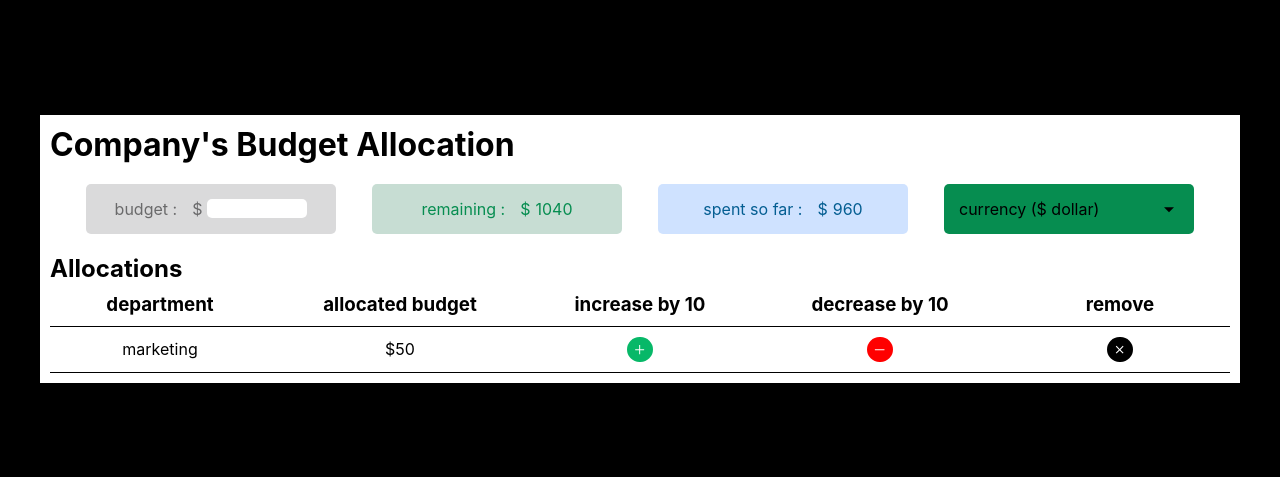
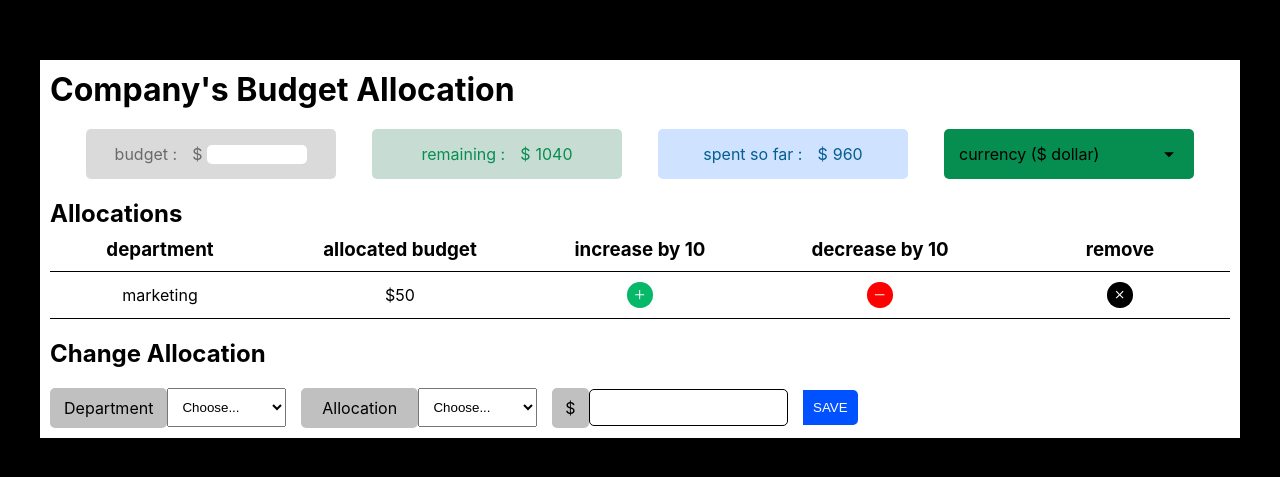
Before and after one commit to majid-hatami-maleki/IBM-project, a React (Create React App) app: page / in a window 1280 px wide. Shown: the part 151-628 px from the top of the page. Built offline with nearby package versions, Linux system fonts and the light colour scheme.

Commit message:
programming concepts

```diff
--- a/src/App.js
+++ b/src/App.js
@@ -2,6 +2,7 @@ import React from 'react'
 import './app.css'
 import BudgOptionsPanel from './components/budget-options-panel/BudgOptionsPanel'
 import AllosTabel from './components/allocations-table/AllosTable'
+import ChangeAlloPanel from './components/change-allocation-panel/ChangeAlloPanel'
 
 function App() {
     return (
@@ -9,6 +10,8 @@ function App() {
             <h1 className='app-title'>company's budget allocation</h1>
             <BudgOptionsPanel />
             <AllosTabel />
+            <h2>change allocation</h2>
+            <ChangeAlloPanel />
         </div>
     )
 }
--- a/src/app.css
+++ b/src/app.css
@@ -12,3 +12,6 @@
 .app-title {
   text-transform: capitalize;
 }
+.app-container h2 {
+  text-transform: capitalize;
+}
--- /dev/null
+++ b/src/components/change-allocation-panel/ChangeAlloPanel.css
@@ -0,0 +1,44 @@
+.ChangeAlloPanel-container {
+  width: 100%;
+  display: flex;
+  justify-content: flex-start;
+  align-items: center;
+  flex-direction: row;
+  /*display flex*/
+  gap: 15px;
+}
+.ChangeAlloPanel-parts {
+  width: 20%;
+  display: flex;
+  justify-content: space-between;
+  align-items: center;
+  flex-direction: row;
+  /*display flex*/
+}
+.ChangeAlloPanel-parts span,
+.ChangeAlloPanel-parts select {
+  width: 100%;
+  text-transform: capitalize;
+  padding: 10px;
+}
+.ChangeAlloPanel-parts span {
+  background-color: silver;
+  text-align: center;
+  border-radius: 5px;
+}
+.ChangeAlloPanel-parts input {
+  padding: 10px;
+  border-radius: 5px;
+  border: 1px solid black;
+}
+.ChangeAlloPanel-save-btn {
+  border-radius: 0px 5px 5px 0px;
+  background-color: rgb(0, 81, 255);
+  color: white;
+  padding: 10px;
+  border: none;
+  text-transform: uppercase;
+  cursor: pointer;
+}
+.ChangeAlloPanel-menus {
+}
--- /dev/null
+++ b/src/components/change-allocation-panel/ChangeAlloPanel.js
@@ -0,0 +1,27 @@
+import React from 'react'
+import './ChangeAlloPanel.css'
+function ChangeAlloPanel() {
+    return (
+        <div className='ChangeAlloPanel-container'>
+            <section className='ChangeAlloPanel-parts ChangeAlloPanel-menus'>
+                <span>department</span>
+                <select name="department-menu" id="">
+                    <option value="default" hidden>choose...</option>
+                </select>
+            </section>
+            <section className='ChangeAlloPanel-parts ChangeAlloPanel-menus'>
+                <span>allocation</span>
+                <select name="department-menu" id="">
+                    <option value="default" hidden>choose...</option>
+                </select>
+            </section>
+            <section className='ChangeAlloPanel-parts ChangeAlloPanel-menus'>
+                <span>$</span>
+                <input type="number" />
+            </section>
+            <button className='ChangeAlloPanel-save-btn'>save</button>
+        </div>
+    )
+}
+
+export default ChangeAlloPanel
```
